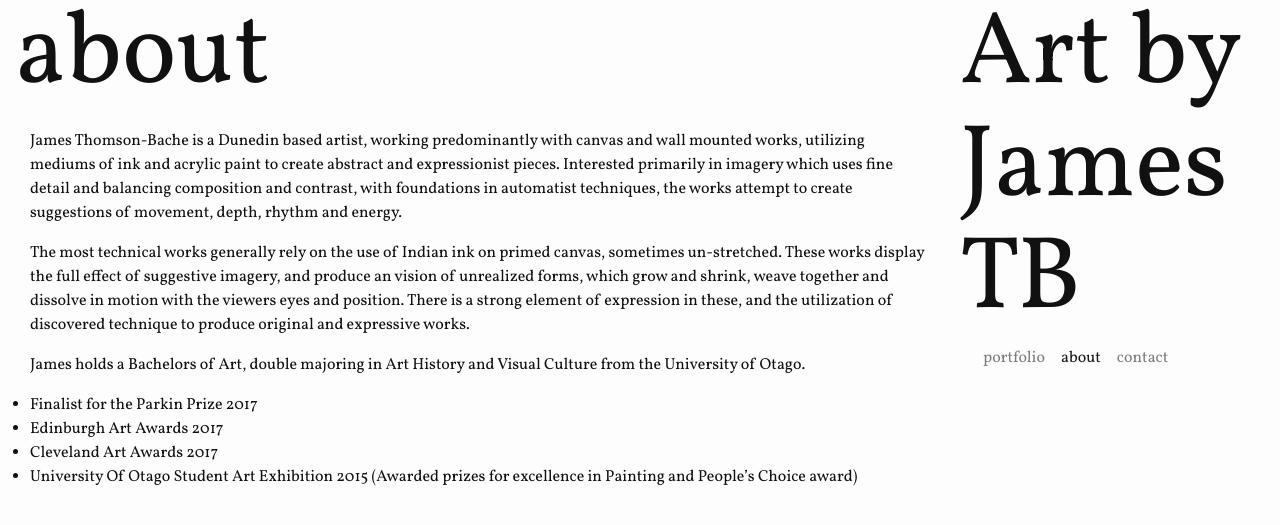
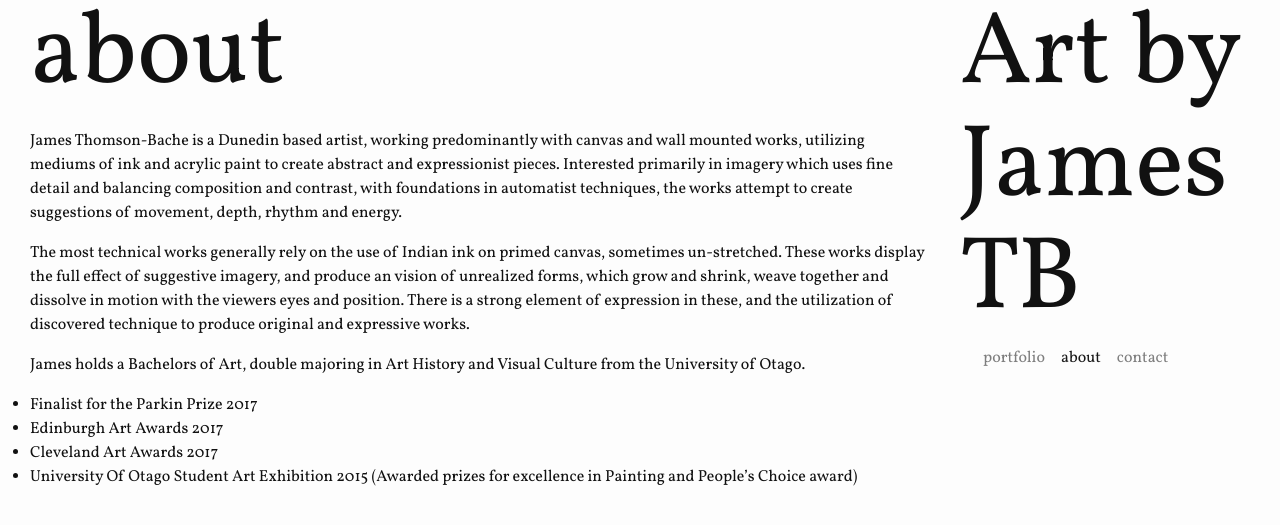
Before and after one commit to FraserThompson/jamestbcom, a Jekyll site: the page built from about.md, in a window 1280 px wide. Shown: the top 525 px of the page. Built offline with Jekyll 4.4.1, drawn with Linux system fonts in a browser that asks for light colours.

Commit message:
Get more stuff into container

```diff
--- a/_layouts/text_page.html
+++ b/_layouts/text_page.html
@@ -3,7 +3,7 @@ layout: default
 ---
 <div class="post">
 
-  <header class="post-header">
+  <header class="post-header container">
     <h1 class="post-title">{{ page.title }}</h1>
   </header>
 
```
Also changed, not shown: contact.md (+1 -1 lines).
